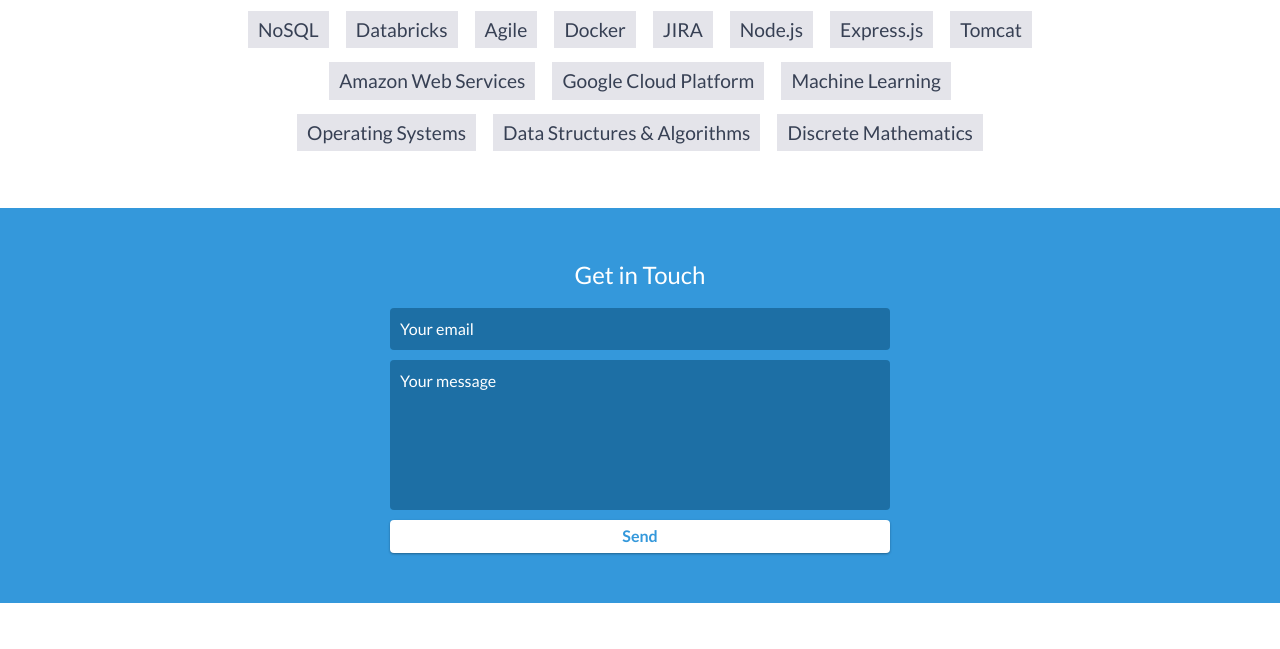
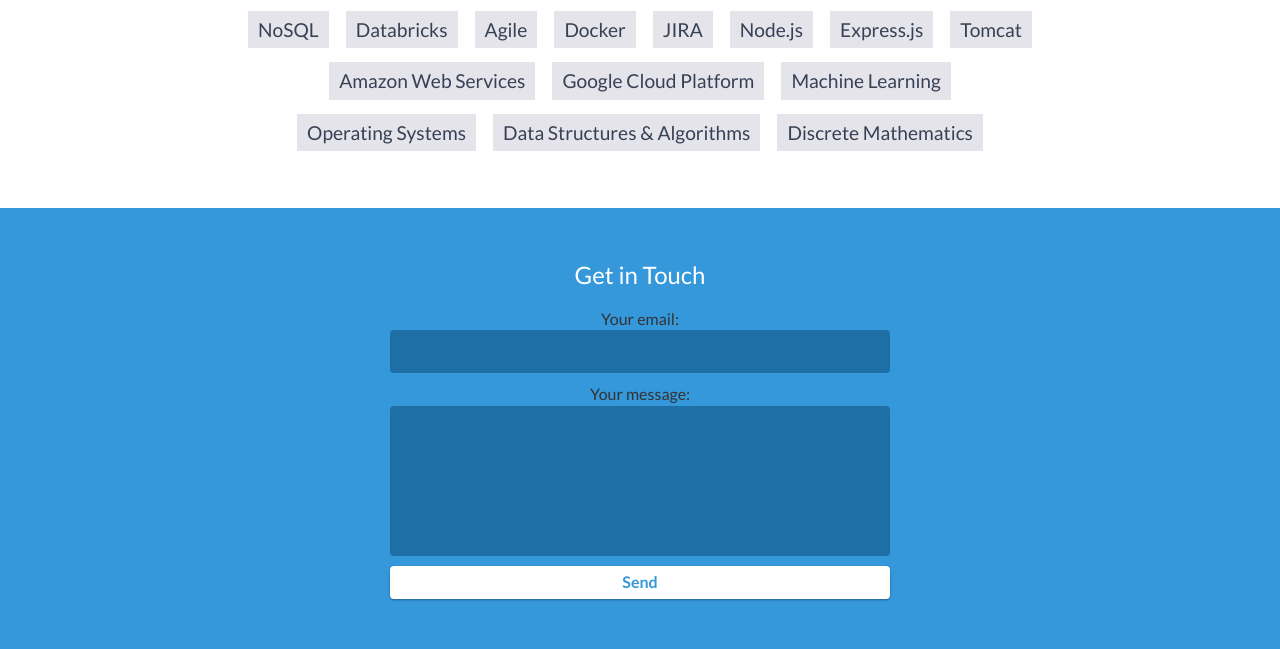
Before and after one commit to kishanrakesh/portfolio, a website: page index.html in a window 1280 px wide. Shown: the part 4023-4672 px from the top of the page. Drawn offline with nearby package versions, Linux system fonts and the light colour scheme.

Commit message:
Updated Contact Form.

```diff
--- a/index.html
+++ b/index.html
@@ -261,10 +261,16 @@
     <div id="contact">
         <h2>Get in Touch</h2>
         <div id="contact-form">
-            <form method="POST" action="https://formspree.io/kishanrakesh@gmail.com">
-                <input type="hidden" name="_subject" value="Contact request from personal website" />
-                <input type="email" name="_replyto" placeholder="Your email" required>
-                <textarea name="message" placeholder="Your message" required></textarea>
+            <form action="https://formspree.io/f/mdkgvkgp" method="POST">
+                <label>
+                    Your email:
+                    <input type="email" name="email">
+                </label>
+                <label>
+                    Your message:
+                    <textarea name="message"></textarea>
+                </label>
+                <!-- your other form fields go here -->
                 <button type="submit">Send</button>
             </form>
         </div>
```
